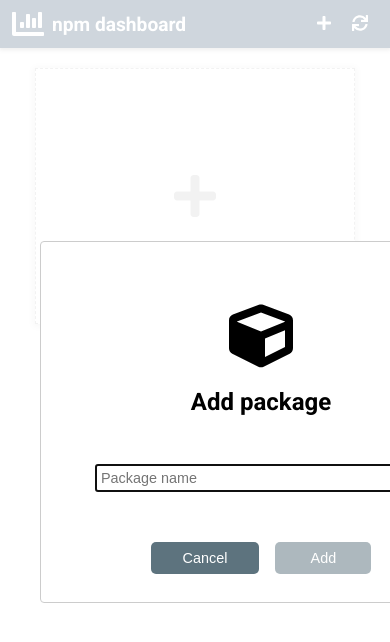
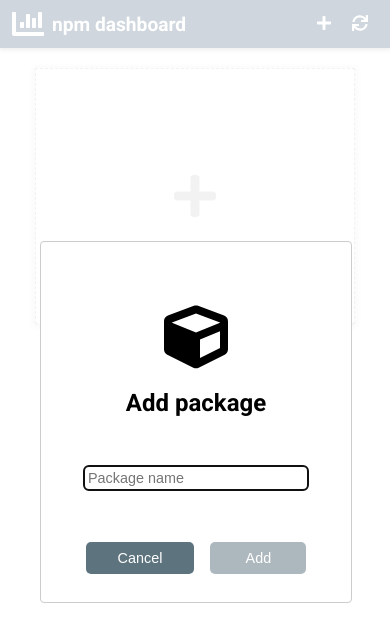
Before and after one commit to joeattardi/npm-dashboard, a React (Create React App) app: page / in a window 390 px wide. Both pictures are taken after a click on the button 324 px from the left and 24 px from the top of the page. Shown: the top 642 px of the page. Built offline with nearby package versions, Linux system fonts and the light colour scheme.

Commit message:
Improve modal appearance on mobile

```diff
--- a/src/AddModal.js
+++ b/src/AddModal.js
@@ -77,8 +77,8 @@ export default function AddModal({ isOpen, onClose, onAdd, packages }) {
     <Modal
       isOpen={isOpen}
       onClose={close}
-      width="25rem"
-      height="20rem"
+      maxWidth="25rem"
+      maxHeight="20rem"
       buttons={
         <>
           <button onClick={close}>Cancel</button>
--- a/src/AddModal.module.scss
+++ b/src/AddModal.module.scss
@@ -4,6 +4,8 @@
   font-size: 0.9rem;
   width: 80%;
   padding: 0.25rem;
+  border: 1px solid #CCCCCC;
+  border-radius: 5px;
 }
 
 .error {
--- a/src/Modal.js
+++ b/src/Modal.js
@@ -4,7 +4,7 @@ import ReactModal from 'react-modal';
 
 import styles from './Modal.module.scss';
 
-export default function Modal({ isOpen, onClose, children, buttons, width, height }) {
+export default function Modal({ isOpen, onClose, children, buttons, maxWidth, maxHeight }) {
   return (
     <ReactModal
       closeTimeoutMS={250}
@@ -13,8 +13,10 @@ export default function Modal({ isOpen, onClose, children, buttons, width, heigh
       onRequestClose={onClose}
       style={{
         content: {
-          width,
-          height,
+          width: 'calc(100% - 120px)',
+          height: 'calc(100% - 120px)',
+          maxWidth,
+          maxHeight,
           margin: 'auto'
         }
       }}
--- a/src/package/ConfirmDeleteModal.js
+++ b/src/package/ConfirmDeleteModal.js
@@ -36,8 +36,8 @@ export default function ConfirmDeleteModal({
     <Modal
       isOpen={isOpen}
       onClose={onClose}
-      width="20rem"
-      height="15rem"
+      maxWidth="20rem"
+      maxHeight="15rem"
       buttons={
         <>
           <button onClick={onClose}>Cancel</button>
```
